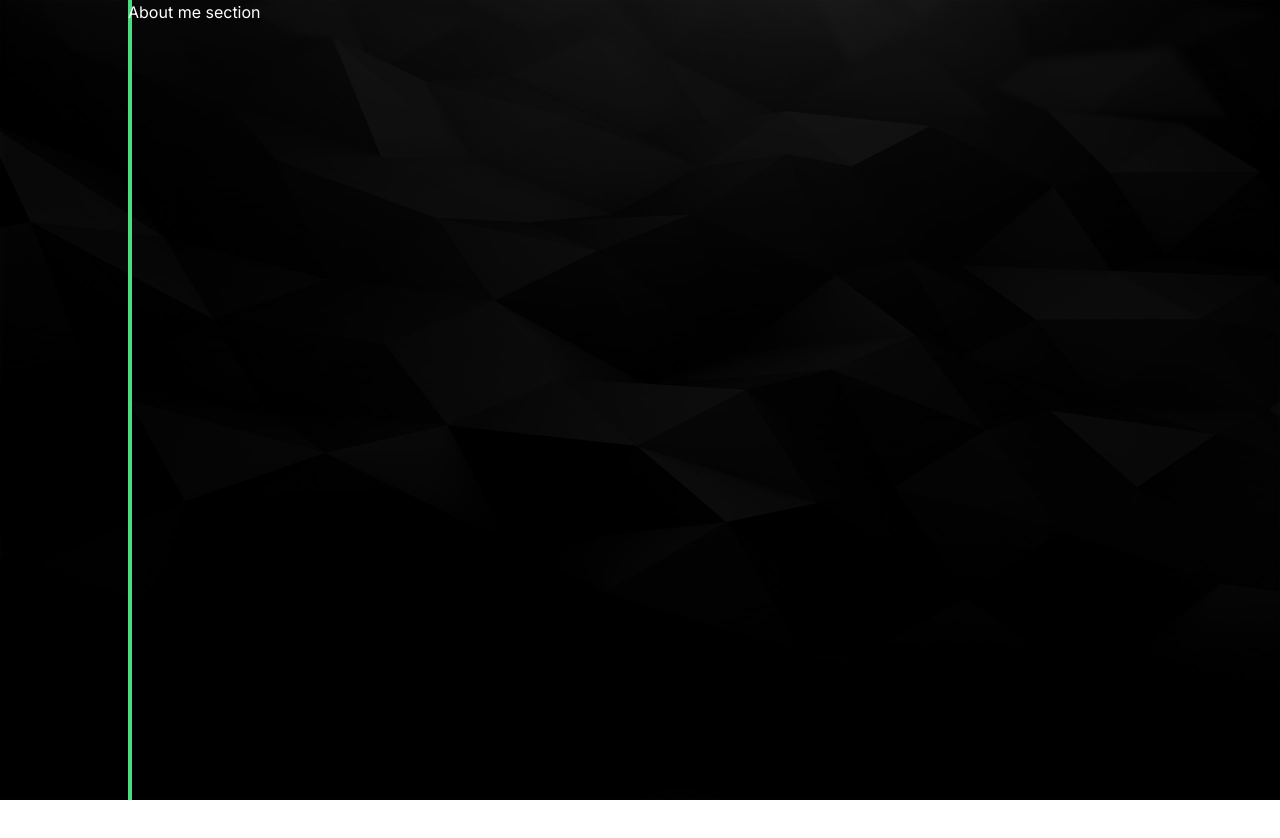
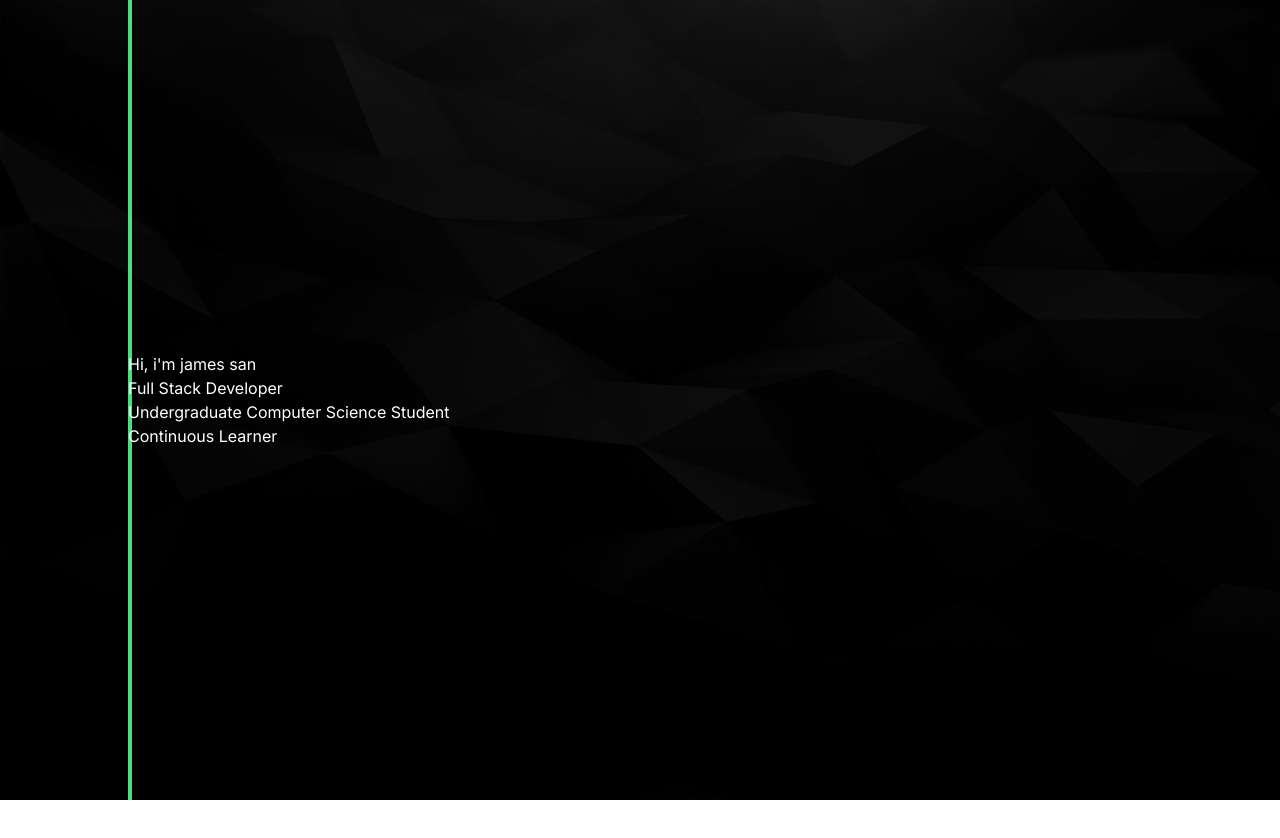
Before and after one commit to PickolZi/jamesdsan, a Next.js app: page / in a window 1280 px wide. Shown: the top 838 px of the page. Built offline with nearby package versions, Linux system fonts and the light colour scheme.

Commit message:
Added content for title, aboutme, and techstack sections

```diff
--- a/src/app/globals.css
+++ b/src/app/globals.css
@@ -7,6 +7,6 @@
         @apply text-white;
     }
     section {
-        @apply relative ml-[1rem] md:ml-[2rem] lg:ml-[4rem] xl:ml-[8rem];
+        @apply relative ml-[1rem] md:ml-[2rem] lg:ml-[4rem] xl:ml-[8rem] h-screen flex flex-col justify-center;
     }
 }
--- a/src/app/page.tsx
+++ b/src/app/page.tsx
@@ -1,4 +1,6 @@
+import Title from "@/components/title.component";
 import AboutMe from "@/components/aboutMe.component";
+import TechStack from "@/components/techStack.component";
 import Experience from "@/components/experience.component";
 import Projects from "@/components/projects.component";
 import Links from "@/components/links.component";
@@ -14,8 +16,11 @@ export default function Home() {
       <div className="h-screen w-screen bg-black fixed top-0 left-0 opacity-75 z-0" />
 
       <VerticalProgressBar />
+      {/* <div className="relative h-[50vh] w-screen" /> */}
 
+      <Title />
       <AboutMe />
+      <TechStack />
       <Experience />
       <Projects />
       <Links />
--- a/src/components/aboutMe.component.tsx
+++ b/src/components/aboutMe.component.tsx
@@ -2,8 +2,11 @@
 
 const AboutMe = () => {
     return (
-        <section className="h-screen">
-            <h1>About me section</h1>
+        <section>
+            <h1>About me</h1>
+            <p>Hi again, i'm James</p>
+            <p>I am fullstack developer, mostly self-taught through side projects, books, Udemy courses, and YouTube, while continuing to pursue for my Bachelor's degree in Computer Science.</p>
+            <p>In my free time I enjoy creating solutions through code, reading books, and exercising.</p>
         </section>
     )
 }
--- a/src/components/experience.component.tsx
+++ b/src/components/experience.component.tsx
@@ -2,8 +2,8 @@
 
 const Experience = () => {
     return (
-        <section className="h-screen">
-            <h1>Experience section</h1>
+        <section>
+            <h1>Experience</h1>
         </section>
     )
 }
--- a/src/components/links.component.tsx
+++ b/src/components/links.component.tsx
@@ -2,8 +2,14 @@
 
 const Links = () => {
     return (
-        <section className="h-screen">
-            <h1>Links section</h1>
+        <section>
+            <h1>Learn more about me...</h1>
+            <ul className="flex flex-row gap-4">
+                <li>LinkedIn</li>
+                <li>Github</li>
+                <li>Leetcode</li>
+                <li>Resume</li>
+            </ul>
         </section>
     )
 }
--- a/src/components/projects.component.tsx
+++ b/src/components/projects.component.tsx
@@ -2,8 +2,8 @@
 
 const Projects = () => {
     return (
-        <section className="h-screen">
-            <h1>Projects section</h1>
+        <section>
+            <h1>Personal Projects</h1>
         </section>
     )
 }
--- /dev/null
+++ b/src/components/techStack.component.tsx
@@ -0,0 +1,14 @@
+
+
+const TechStack = () => {
+    return (
+        <section>
+            <h1>Tech Stack</h1>
+            <p>Frontend: HTML, CSS, Javascript, Typescript, React, NextJS, Tailwind, Mui, Framer Motion</p>
+            <p>Backend: Python, SQL, Java, Go, Flask, Firebase</p>
+            <p>Tools: Git/Github, Docker, Nginx, Linux</p>
+        </section>
+    )
+}
+
+export default TechStack;
--- /dev/null
+++ b/src/components/title.component.tsx
@@ -0,0 +1,14 @@
+
+
+const Title = () => {
+    return (
+        <section>
+            <h1>Hi, i'm james san</h1>
+            <h2>Full Stack Developer</h2>
+            <h2>Undergraduate Computer Science Student</h2>
+            <h2>Continuous Learner</h2>
+        </section>
+    )
+}
+
+export default Title;
```
